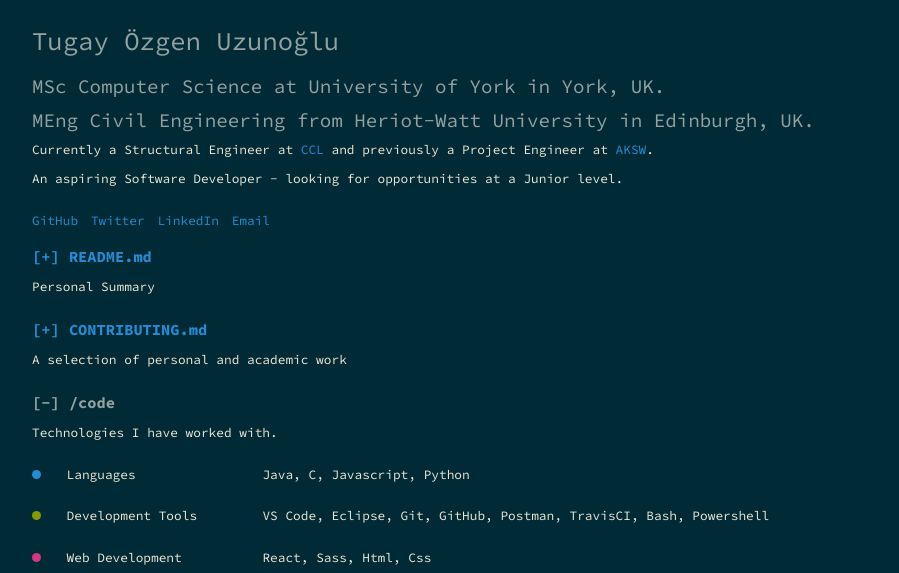
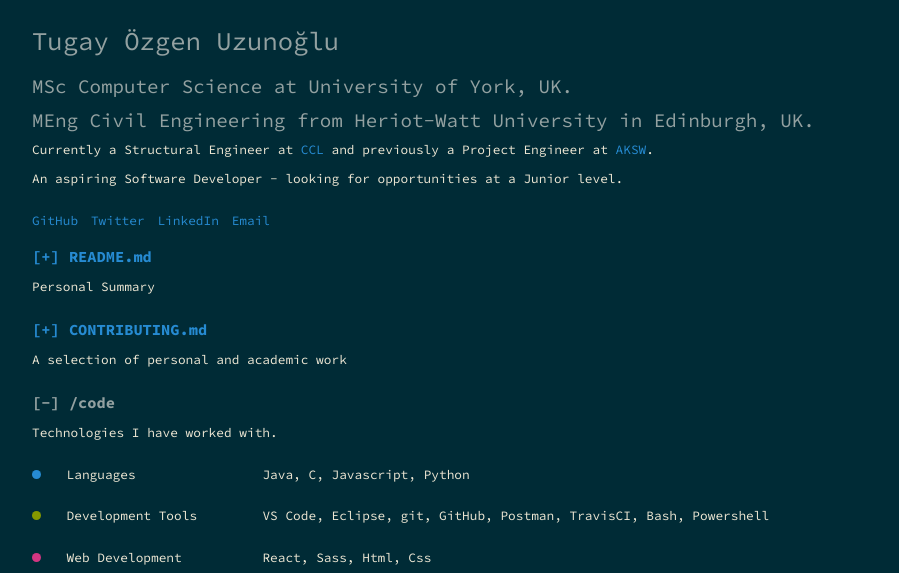
Before and after one commit to tuzun89/tuzun89.github.io, a React (Create React App) app: page / in a window 1280 px wide. Both pictures are taken after a click on the element "/code". Shown: the top 573 px of the page, without its empty margins (188-1087 px from the left). Built offline with nearby package versions, Linux system fonts and the light colour scheme.

Commit message:
txt content updates

```diff
--- a/src/components/code.jsx
+++ b/src/components/code.jsx
@@ -15,7 +15,7 @@ export default class Code extends Component {
             <li className="job">
               <div className="left">Development Tools</div>
               <div className="desc">
-                VS Code, Eclipse, Git, GitHub, Postman, TravisCI, Bash, Powershell
+                VS Code, Eclipse, git, GitHub, Postman, TravisCI, Bash, Powershell
               </div>
             </li>
             <li className="event">
--- a/src/components/readme_md.jsx
+++ b/src/components/readme_md.jsx
@@ -29,9 +29,8 @@ export default class Readme extends Component {
                   </li>
                   <li>A quick and perpetual learner.</li>
                   <li>
-                    An effective leader and a good mentor. I have constantly
-                    mentored juniors at my job and have also hosted many local
-                    programming community meetups.
+                    An effective leader and a good mentor. I reguarly delegate
+                    work to and mentor graduate engineers.
                   </li>
                 </ul>
               </div>
--- a/src/components/summary.jsx
+++ b/src/components/summary.jsx
@@ -6,7 +6,7 @@ export default class Summary extends Component {
       <div className="container">
         <h1>Tugay Özgen Uzunoğlu</h1>
         <h2>
-          MSc Computer Science at University of York in York, UK.
+          MSc Computer Science at University of York, UK.
         </h2>
         <h2>
           MEng Civil Engineering from Heriot-Watt University in Edinburgh, UK.
```
